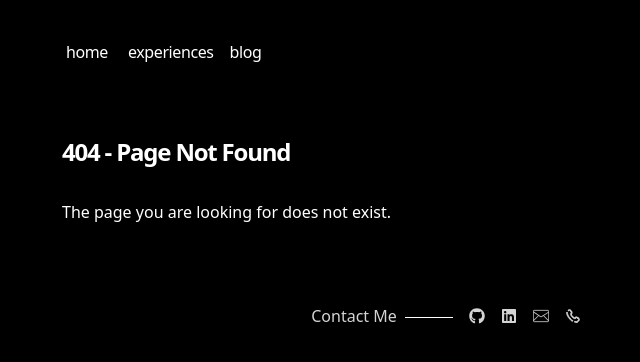
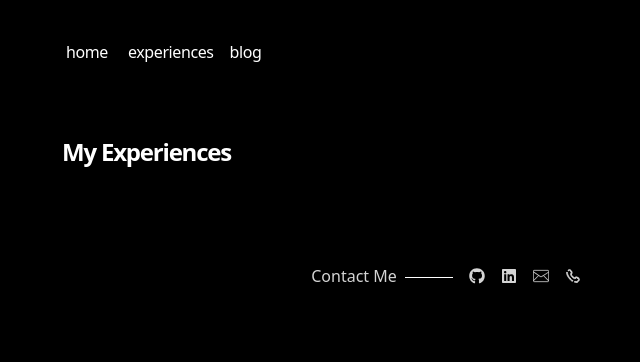
Before and after one commit to josephyu11600/josephyu11600.github.io, a Next.js app: page /experience in a window 1280 px wide. Before the commit this address had no page. Shown: the top 362 px of the page, without its empty margins (194-834 px from the left). Built offline with nearby package versions, Linux system fonts and the light colour scheme.

Commit message:
add experience item component

```diff
--- /dev/null
+++ b/app/components/ExperienceItem.tsx
@@ -0,0 +1,31 @@
+import {
+	TimelineItem,
+	TimelinePoint,
+	TimelineContent,
+	TimelineTime,
+	TimelineTitle,
+	TimelineBody,
+} from 'flowbite-react';
+
+import { HiCalendar } from 'react-icons/hi';
+
+export type Experience = {
+	date: string;
+	title: string;
+	description: string;
+};
+
+export const ExperienceItem = (props: Experience): JSX.Element => {
+	const { date, title, description } = props;
+
+	return (
+		<TimelineItem key={title}>
+			<TimelinePoint />
+			<TimelineContent>
+				<TimelineTime>{date}</TimelineTime>
+				<TimelineTitle>{title}</TimelineTitle>
+				<TimelineBody>{description}</TimelineBody>
+			</TimelineContent>
+		</TimelineItem>
+	);
+};
--- /dev/null
+++ b/app/experience/page.tsx
@@ -0,0 +1,11 @@
+'use client';
+
+export default function Page() {
+	return (
+		<section>
+			<h1 className="font-semibold text-2xl mb-8 tracking-tighter">
+				My Experiences
+			</h1>
+		</section>
+	);
+}
```
